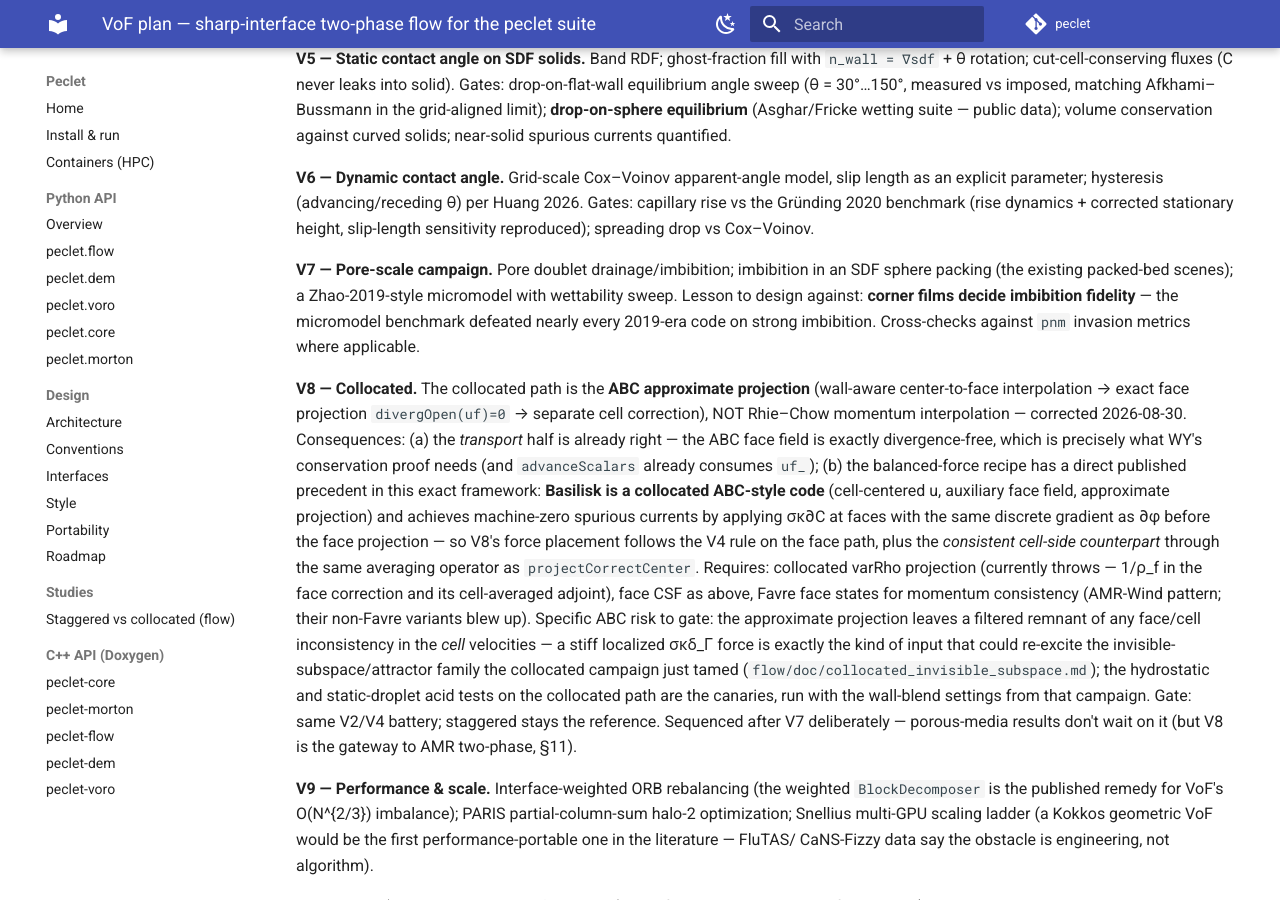
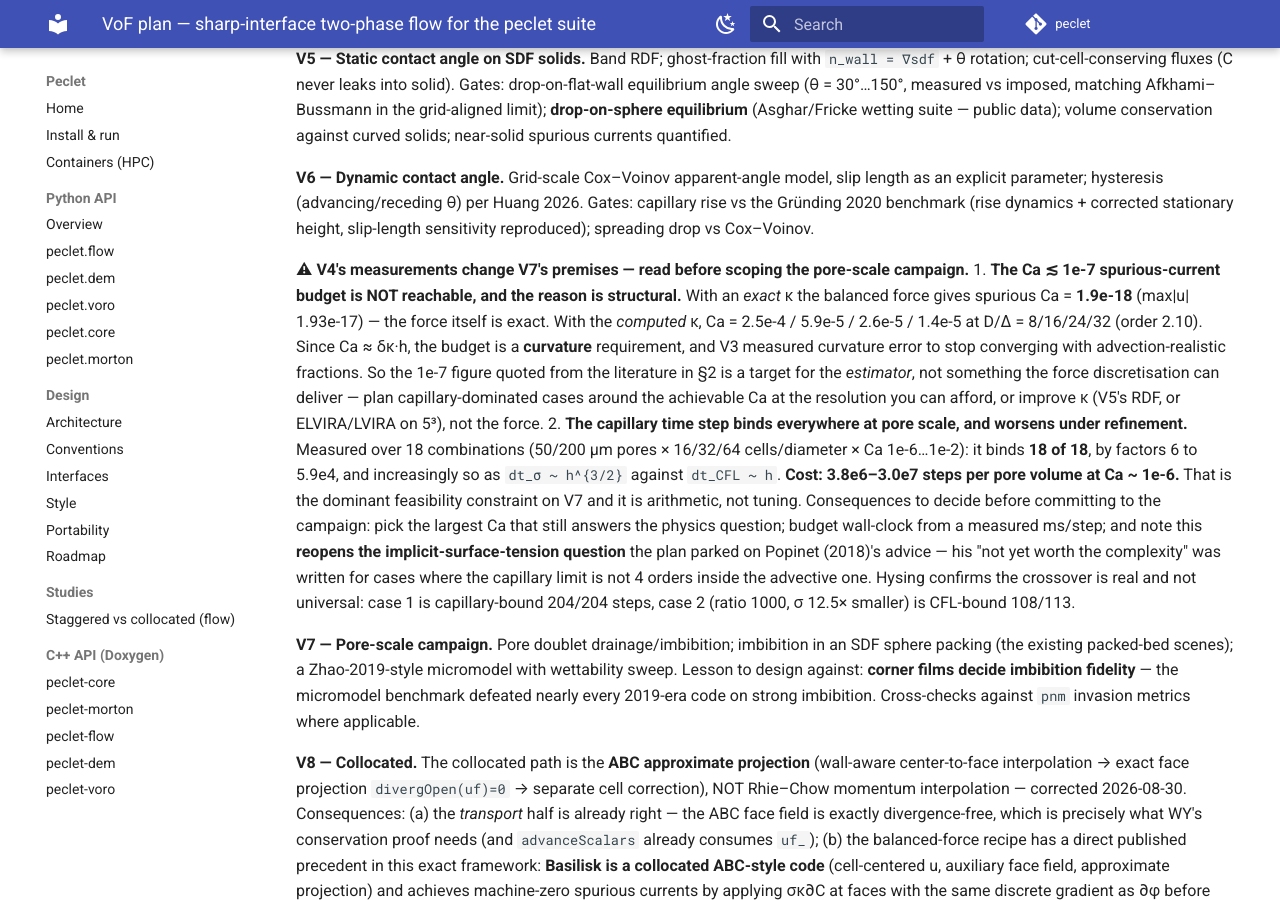
Before and after one commit to computational-chemical-engineering/peclet, an MkDocs documentation site: the page built from docs/VOF_PLAN.md, in a window 1280 px wide and 900 px high, scrolled down 7130 px. Built offline with MkDocs 1.6.1 and Material for MkDocs 9.7.7, drawn with Linux system fonts in a browser that asks for light colours; comment, search, counter and statistics services are not loaded.

Commit message:
VOF_PLAN: V4's measurements change V7's premises (Ca budget and capillary-dt economics)
Two structural results from WO-P that the pore-scale campaign must be scoped around.
(1) Spurious Ca <= 1e-7 is unreachable: with EXACT curvature the balanced force gives
Ca = 1.9e-18, so the force is exact; with computed curvature Ca = 2.5e-4..1.4e-5 at
D/dx = 8..32. Ca ~ delta-kappa * h, so the budget is a CURVATURE requirement and V3
measured curvature to stop converging with advection-realistic fractions. Improve kappa
(V5 RDF, or ELVIRA/LVIRA on 5^3), not the force. (2) The capillary dt binds 18/18
pore-scale combinations by factors 6..5.9e4 and worsens under refinement (h^3/2 vs h):
3.8e6-3.0e7 steps per pore volume at Ca ~ 1e-6. That reopens the implicit-surface-tension
question parked on Popinet 2018, whose advice assumed the capillary limit was not four
orders inside the advective one.

Co-Authored-By: Claude Fable 5 <noreply@anthropic.com>
Claude-Session: https://claude.ai/code/session_014qvoYadT5tXKFrJ7H9uhEB

```diff
--- a/docs/VOF_PLAN.md
+++ b/docs/VOF_PLAN.md
@@ -347,6 +347,29 @@ near-solid spurious currents quantified.
 an explicit parameter; hysteresis (advancing/receding θ) per Huang 2026.
 Gates: capillary rise vs the Gründing 2020 benchmark (rise dynamics + corrected stationary
 height, slip-length sensitivity reproduced); spreading drop vs Cox–Voinov.
+
+**⚠ V4's measurements change V7's premises — read before scoping the pore-scale campaign.**
+1. **The Ca ≲ 1e-7 spurious-current budget is NOT reachable, and the reason is structural.**
+   With an *exact* κ the balanced force gives spurious Ca = **1.9e-18** (max|u| 1.93e-17) —
+   the force itself is exact. With the *computed* κ, Ca = 2.5e-4 / 5.9e-5 / 2.6e-5 / 1.4e-5
+   at D/Δ = 8/16/24/32 (order 2.10). Since Ca ≈ δκ·h, the budget is a **curvature**
+   requirement, and V3 measured curvature error to stop converging with advection-realistic
+   fractions. So the 1e-7 figure quoted from the literature in §2 is a target for the
+   *estimator*, not something the force discretisation can deliver — plan capillary-dominated
+   cases around the achievable Ca at the resolution you can afford, or improve κ (V5's RDF,
+   or ELVIRA/LVIRA on 5³), not the force.
+2. **The capillary time step binds everywhere at pore scale, and worsens under refinement.**
+   Measured over 18 combinations (50/200 µm pores × 16/32/64 cells/diameter × Ca 1e-6…1e-2):
+   it binds **18 of 18**, by factors 6 to 5.9e4, and increasingly so as `dt_σ ~ h^{3/2}`
+   against `dt_CFL ~ h`. **Cost: 3.8e6–3.0e7 steps per pore volume at Ca ~ 1e-6.** That is the
+   dominant feasibility constraint on V7 and it is arithmetic, not tuning. Consequences to
+   decide before committing to the campaign: pick the largest Ca that still answers the
+   physics question; budget wall-clock from a measured ms/step; and note this **reopens the
+   implicit-surface-tension question** the plan parked on Popinet (2018)'s advice — his "not
+   yet worth the complexity" was written for cases where the capillary limit is not 4 orders
+   inside the advective one. Hysing confirms the crossover is real and not universal: case 1
+   is capillary-bound 204/204 steps, case 2 (ratio 1000, σ 12.5× smaller) is CFL-bound
+   108/113.
 
 **V7 — Pore-scale campaign.** Pore doublet drainage/imbibition; imbibition in an SDF sphere
 packing (the existing packed-bed scenes); a Zhao-2019-style micromodel with wettability
```
